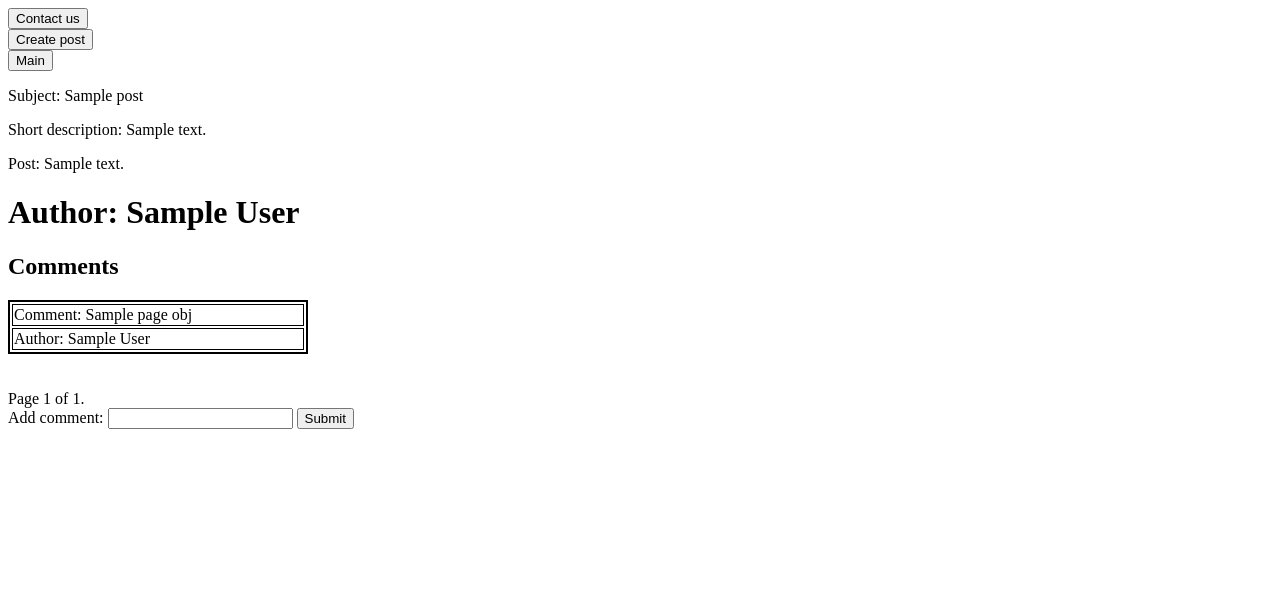
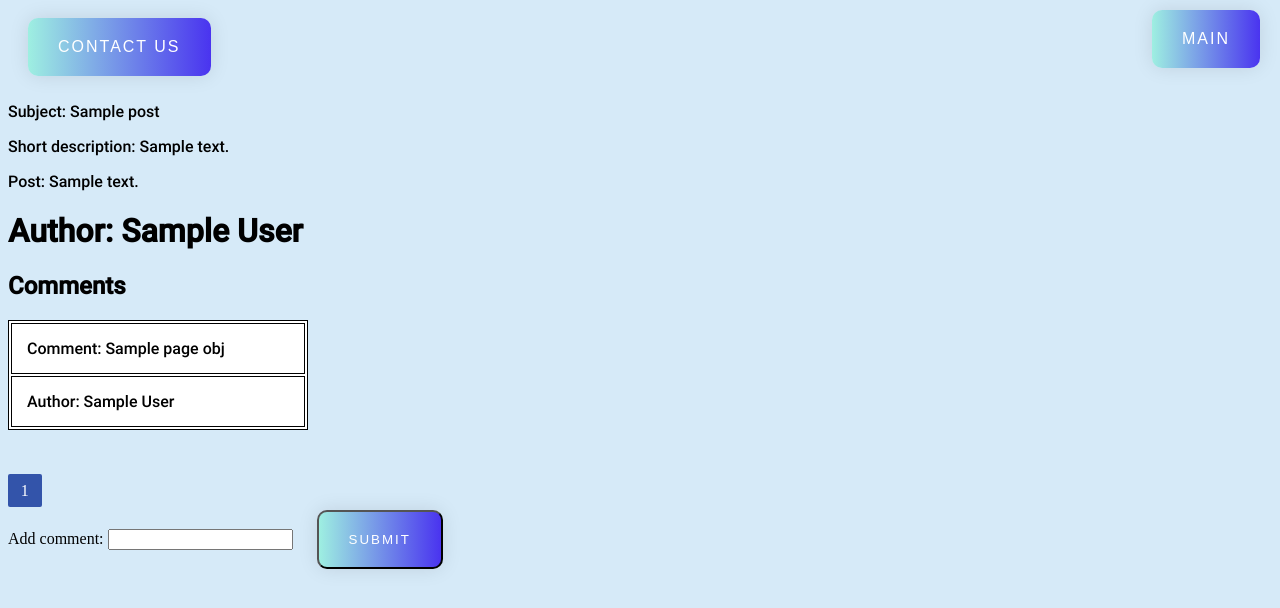
Before and after one commit to bananaderevo/django_pr, a Django app: template pr/templates/pr/detail-post.html in a window 1280 px wide. Shown: the top 608 px of the page. Run offline with Django 3.2, Linux system fonts and the light colour scheme; the template is opened without the code that fills it: most values are stand-ins (such as "Sample title", 1, 10 or a date in 2020); form fields are guessed from the names that the template uses; some libraries are stand-ins or nearby versions.

Commit message:
got new styles and something more

```diff
--- a/django_pr/settings.py
+++ b/django_pr/settings.py
@@ -1,4 +1,7 @@
 import os
+
+from django.contrib.staticfiles.finders import AppDirectoriesFinder
+
 """
 Django settings for untitled1 project.
 
@@ -39,6 +42,7 @@ INSTALLED_APPS = [
     'django.contrib.messages',
     'django.contrib.staticfiles',
     'pr',
+
 ]
 
 # AUTHENTICATION_BACKENDS = (
--- a/pr/models.py
+++ b/pr/models.py
@@ -42,7 +42,7 @@ class Profile(models.Model):
 
 
 class Comments(models.Model):
-    is_published = models.BooleanField(default=True)
+    is_published = models.BooleanField(default=False)
 
     name = models.CharField(max_length=100, verbose_name='Comment')
 
@@ -64,8 +64,8 @@ class Post(models.Model):
     subject = models.CharField(max_length=100)
     short_description = models.CharField(max_length=30,
                                          help_text='Length of the short description should not exceed 30 characters')
-    text = models.TextField(max_length=1000,
-                            help_text='Length of the post should not exceed 1000 characters.')
+    text = models.TextField(max_length=1500,
+                            help_text='Length of the post should not exceed 1500 characters.')
 
     author = models.ForeignKey(
         settings.AUTH_USER_MODEL,
--- /dev/null
+++ b/pr/static/pr/pagination_blue.css
@@ -0,0 +1,35 @@
+/* BLUE THEME */
+
+.pagination {
+    margin-top: 1em;
+}
+
+.pagination a {
+    text-decoration: none;
+}
+
+.pagination-number {
+    padding: 0.5em 0.8em;
+    border-radius: 2px;
+    color: #fff;
+    background-color: #6D85C7;
+}
+
+.pagination-number:hover,
+.pagination-current {
+    background-color: #3354AA;
+}
+
+.pagination-action {
+    margin: 0 0.1em;
+    display: inline-block;
+    padding: 0.5em 0.5em;
+    color: #B9B9B9;
+    font-size: 1.3em;
+}
+
+.pagination-action:hover,
+.pagination-previous,
+.pagination-next {
+    color: #3354AA;
+}
--- /dev/null
+++ b/pr/static/pr/style.css
@@ -0,0 +1,100 @@
+
+body {
+  background: #d6eaf8;
+}
+.box {
+    position:relative;
+}
+.gradient-button {
+  text-decoration: none;
+  display: inline-block;
+  color: white;
+  padding: 20px 30px;
+  margin: 10px 20px;
+  border-radius: 10px;
+  font-family: 'Montserrat', sans-serif;
+  text-transform: uppercase;
+  letter-spacing: 2px;
+  background-image: linear-gradient(to right, #9EEFE1 0%, #4830F0 51%, #9EEFE1 100%);
+  background-size: 200% auto;
+  box-shadow: 0 0 20px rgba(0, 0, 0, .1);
+  transition: .5s;
+}
+.gradient-button:hover {
+  background-position: right center;
+}
+.gradient-button-r {
+  text-decoration: none;
+  display: inline-block;
+  color: white;
+  padding: 20px 30px;
+  margin: 10px 20px;
+  border-radius: 10px;
+  font-family: 'Montserrat', sans-serif;
+  text-transform: uppercase;
+  letter-spacing: 2px;
+  background-image: linear-gradient(to right, #9EEFE1 0%, #4830F0 51%, #9EEFE1 100%);
+  background-size: 200% auto;
+  box-shadow: 0 0 20px rgba(0, 0, 0, .1);
+  transition: .5s;
+  position: absolute;
+  right: 0;
+  top: 0;
+
+}
+.gradient-button-r:hover {
+  background-position: right center;
+}
+.gradient-button-r1 {
+  text-decoration: none;
+  display: inline-block;
+  color: white;
+  padding: 20px 30px;
+  margin: 10px 20px;
+  border-radius: 10px;
+  font-family: 'Montserrat', sans-serif;
+  text-transform: uppercase;
+  letter-spacing: 2px;
+  background-image: linear-gradient(to right, #9EEFE1 0%, #4830F0 51%, #9EEFE1 100%);
+  background-size: 200% auto;
+  box-shadow: 0 0 20px rgba(0, 0, 0, .1);
+  transition: .5s;
+  position: absolute;
+  right: 0;
+}
+.gradient-button-r1:hover {
+  background-position: right center;
+}
+.gradient-button-l {
+  text-decoration: none;
+  display: inline-block;
+  color: white;
+  padding: 20px 30px;
+  border-radius: 10px;
+  font-family: 'Montserrat', sans-serif;
+  text-transform: uppercase;
+  letter-spacing: 2px;
+  background-image: linear-gradient(to right, #9EEFE1 0%, #4830F0 51%, #9EEFE1 100%);
+  background-size: 100% auto;
+  box-shadow: 0 0 20px rgba(0, 0, 0, .1);
+  transition: .5s;
+
+}
+.gradient-button-l:hover {
+  background-position: right center;
+}
+@font-face {
+    font-family: Roboto; /* Гарнитура шрифта */
+    src: url(Roboto-Medium.ttf); /* Путь к файлу со шрифтом */
+   }
+
+p { font-family: Roboto; }
+td { font-family: Roboto; }
+th { font-family: Roboto; }
+h1 { font-family: Roboto; }
+h2 { font-family: Roboto; }
+
+th, td {
+  padding: 15px;
+  text-align: left;
+}
--- a/pr/templates/pr/base.html
+++ b/pr/templates/pr/base.html
@@ -1,16 +1,21 @@
 <!DOCTYPE html>
 <html lang="en">
 <head>
+{% block head %}
+{% endblock %}
+    {% load static %}
     <meta charset="UTF-8">
     <title>{% block title %}{% endblock %}</title>
+    <link rel="stylesheet" type="text/css" href="{% static 'pr/style.css' %}">
 </head>
 <body>
-    <form action="/feedback"><button type="submit">Contact us</button></form>
+        {% if request.user.is_authenticated and request.path != '/profile'%}
+        <a href="/profile" class="gradient-button">My profile</a>{% endif %}
+            <a href="/feedback" class="gradient-button">Contact us</a>
 
-    {% if request.user.is_authenticated and request.path != '/profile'%}
-        <form action="/profile"><button type="submit">My profile</button></form>
 
-    {% endif %}
+
+
 {% block content %}
 {% endblock %}
 </body>
--- a/pr/templates/pr/create.html
+++ b/pr/templates/pr/create.html
@@ -1,9 +1,10 @@
 {% extends 'pr/base.html' %}
 {% block content %}
-        <form action="/"><button type="submit">Main</button></form>
+    <div class="box">
+            <a href="/" class="gradient-button">Main</a></div>
     <form method="post">{% csrf_token %}
     {{ form.as_p }}
-    <input type="submit" value="Create">
+    <input type="submit" value="Create" class="gradient-button">
 </form>
 
 {% endblock %}
--- a/pr/templates/pr/detail-post.html
+++ b/pr/templates/pr/detail-post.html
@@ -1,7 +1,6 @@
 {% extends 'pr/base.html' %}
 {% block content %}
-    <form action="/create/"><button type="submit">Create post</button></form>
-    <form action="/"><button type="submit">Main</button></form>
+            <a href="/" class="gradient-button-r">Main</a>
 
     {% if post %}
         <p>Subject: {{ post.Subject }}</p>
@@ -19,7 +18,7 @@
             <h2>Comments</h2>
         {% for i in page_obj %}
 
-            <table border="2" bordercolor="black" bgcolor="white" width="300"> <!-- New table in every loop is correct -->
+            <table border="1" bordercolor="black" bgcolor="white" width="300"> <!-- New table in every loop is correct -->
                 <tr><td style="width:300px">Comment: {{ i.name }}</td></tr>
                 {% if i.author == None %}
                 <tr><td style="width:300px">Author: Anonymous</td></tr>
@@ -42,6 +41,7 @@
     <form action="" method="post">
         {% csrf_token %}
         Add comment: {{ form.name }}
-    <input type="submit" value="Submit">
+    <input type="submit" value="Submit" class="gradient-button">
+
         </form>
 {% endblock %}
--- a/pr/templates/pr/pagination.html
+++ b/pr/templates/pr/pagination.html
@@ -1,17 +1,34 @@
+<head>
+    {% load static %}
+    <meta charset="UTF-8">
+    <meta name="viewport"
+        content="width=device-width, user-scalable=no, initial-scale=1.0, maximum-scale=1.0, minimum-scale=1.0">
+    <meta http-equiv="X-UA-Compatible" content="ie=edge">
+    <link rel="stylesheet" href="https://use.fontawesome.com/releases/v5.8.2/css/all.css"
+        integrity="sha384-oS3vJWv+0UjzBfQzYUhtDYW+Pj2yciDJxpsK1OYPAYjqT085Qq/1cq5FLXAZQ7Ay" crossorigin="anonymous">
+    <link rel="stylesheet" href="{% static 'pr/pagination_blue.css' %}">
+</head>
 <div class="pagination">
-    <span class="step-links">
-        {% if page_obj.has_previous %}
-            <a href="?page=1">&laquo; first</a>
-            <a href="?page={{ page_obj.previous_page_number }}">previous</a>
+    {% if page_obj.has_previous %}
+    <a class="pagination-action" href="?page=1">
+        <i class="fa fa-angle-double-left" aria-hidden="true"></i> </a>
+    <a class="pagination-action" href="?page={{ page_obj.previous_page_number }}">
+        <i class="fa fa-angle-left" aria-hidden="true"></i>
+    </a>
+    {% endif %}
+    {% for num in page_obj.paginator.page_range %}
+        {% if page_obj.number == num %}
+            <span class="pagination-number pagination-current">{{ num }}</span>
+        {% elif num > page_obj.number|add:'-3' and num < page_obj.number|add:'3' %}
+            <a class="pagination-number" href="?page={{ num }}">{{ num }}</a>
         {% endif %}
-
-        <span class="current">
-            Page {{ page_obj.number }} of {{ page_obj.paginator.num_pages }}.
-        </span>
-
-        {% if page_obj.has_next %}
-            <a href="?page={{ page_obj.next_page_number }}">next</a>
-            <a href="?page={{ page_obj.paginator.num_pages }}">last &raquo;</a>
-        {% endif %}
-    </span>
+    {% endfor %}
+    {% if page_obj.has_next %}
+        <a class="pagination-action" href="?page={{ page_obj.next_page_number }}">
+            <i class="fa fa-angle-right" aria-hidden="true"></i>
+        </a>
+        <a class="pagination-action" href="?page={{ page_obj.paginator.num_pages }}">
+            <i class="fa fa-angle-double-right" aria-hidden="true"></i>
+        </a>
+    {% endif %}
 </div>
--- a/pr/templates/registration/login.html
+++ b/pr/templates/registration/login.html
@@ -1,6 +1,7 @@
 {% extends 'pr/base.html' %}
 {% block content %}
-    <form action="/"><button type="submit">Main</button></form>
+            <a href="/" class="gradient-button">Main</a>
+            <a href="/accounts/signup" class="gradient-button-r">Sign up</a>
 
     <form method="POST">
         {% csrf_token %}
@@ -12,6 +13,6 @@
             <label>Password</label>
             <input type="password" name="password">
         </p>
-        <button type="submit">Login</button>
+        <button type="submit" class="gradient-button-l">Login</button>
     </form>
 {% endblock %}
--- a/pr/templates/user/user_profile_edit.html
+++ b/pr/templates/user/user_profile_edit.html
@@ -1,12 +1,11 @@
 {% extends 'pr/base.html' %}
 {% block title %}Edit{% endblock %}
 {% block content %}
+<a href="/" class="gradient-button-r">Main</a>
 
-
-    <form action="/"><button type="submit">Main</button> </form>
     <form method="post">{% csrf_token %}
     {{ form.as_p }}
-    <input type="submit" value="Edit">
+    <input type="submit" value="Edit" class="gradient-button">
 </form>
 
 {% endblock %}
--- a/pr/views.py
+++ b/pr/views.py
@@ -92,7 +92,7 @@ def profile_edit(request):
 def postlist(request):
     posts = Post.objects.filter(is_published=True)
     object_list = posts
-    paginator = Paginator(object_list, 5)
+    paginator = Paginator(object_list, 10)
     page_number = request.GET.get('page')
     page_obj = paginator.get_page(page_number)
 
@@ -157,7 +157,7 @@ def show_post(request, id):
         form = NameForm()
 
         # Получение всех имен из БД.
-        names = Comments.objects.all()
+        names = Comments.objects.filter(is_published=True)
 
     # И добавляем names в контекст, чтобы плучить к ним доступ в шаблоне
     return render(request, 'pr/detail-post.html', {'post': post,
```
Also changed, not shown: pr/templates/pr/feedback.html (+4 -11 lines), pr/templates/pr/list-post.html (+13 -9 lines), pr/templates/pr/list-userpost.html (+16 -9 lines), pr/templates/user/user_profile.html (+3 -4 lines), pr/migrations/0005_alter_comments_is_published.py (added), pr/static/pr/Roboto-Medium.ttf (added).
